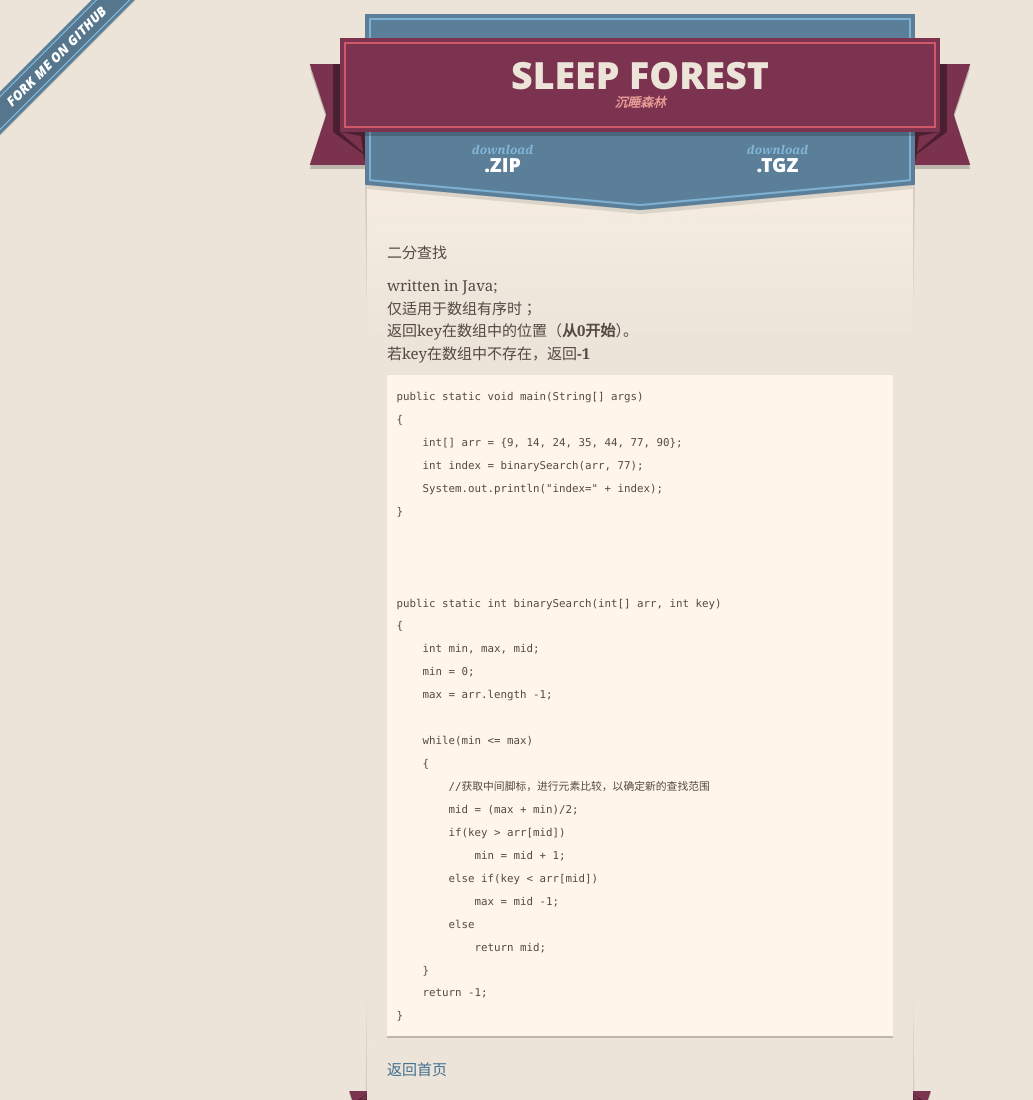
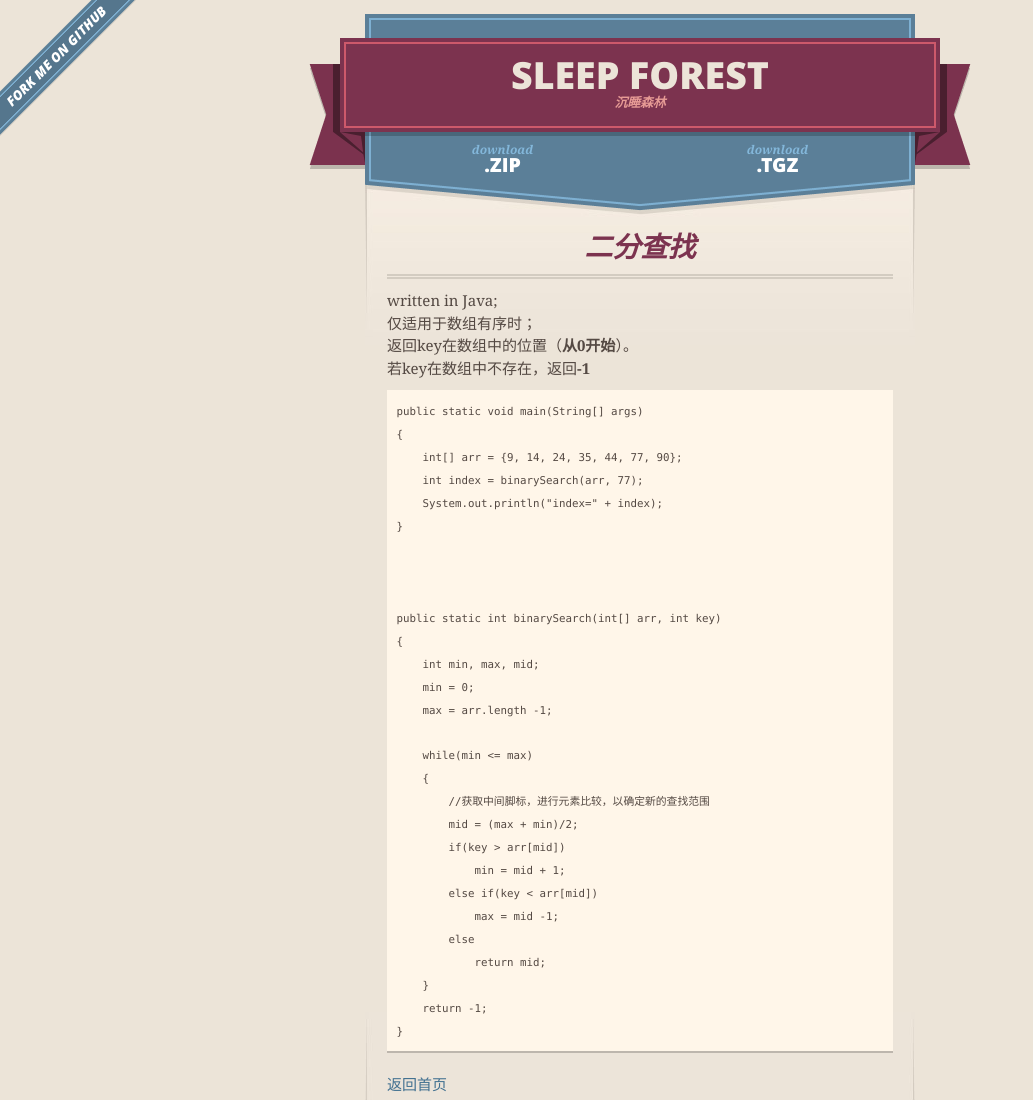
Before and after one commit to Zollee/binarySearch, a plain HTML site: page index.html in a window 1280 px wide. Shown: the top 1100 px of the page, without its empty margins (0-1033 px from the left). Drawn offline with nearby package versions, Linux system fonts and the light colour scheme.

Commit message:
Create gh-pages branch via GitHub

```diff
--- a/index.html
+++ b/index.html
@@ -46,7 +46,8 @@
 
 
       <section id="main_content">
-        <p>二分查找</p>
+        <h2>
+<a name="%E4%BA%8C%E5%88%86%E6%9F%A5%E6%89%BE" class="anchor" href="#%E4%BA%8C%E5%88%86%E6%9F%A5%E6%89%BE"><span class="octicon octicon-link"></span></a>二分查找</h2>
 
 <p>written in Java;<br>
 仅适用于数组有序时；<br>
--- a/params.json
+++ b/params.json
@@ -1 +1 @@
-{"name":"Sleep Forest","tagline":"沉睡森林","body":"二分查找\r\n\r\nwritten in Java;  \r\n仅适用于数组有序时；  \r\n返回key在数组中的位置（**从0开始**）。  \r\n若key在数组中不存在，返回**-1**  \r\n\r\n\r\n\tpublic static void main(String[] args)\r\n\t{\r\n\t\tint[] arr = {9, 14, 24, 35, 44, 77, 90};\r\n\t\tint index = binarySearch(arr, 77);\r\n\t\tSystem.out.println(\"index=\" + index);\r\n\t}\r\n\t\r\n\t\r\n\t\r\n\tpublic static int binarySearch(int[] arr, int key)\r\n\t{\r\n\t\tint min, max, mid;\r\n\t\tmin = 0;\r\n\t\tmax = arr.length -1;\r\n\t\t\r\n\t\twhile(min <= max)\r\n\t\t{\r\n\t\t\t//获取中间脚标，进行元素比较，以确定新的查找范围\r\n\t\t\tmid = (max + min)/2;\r\n\t\t\tif(key > arr[mid])\r\n\t\t\t\tmin = mid + 1;\r\n\t\t\telse if(key < arr[mid])\r\n\t\t\t\tmax = mid -1;\r\n\t\t\telse\r\n\t\t\t\treturn mid;\r\n\t\t}\r\n\t\treturn -1;\r\n\t}  \r\n\r\n[返回首页](http://zollee.github.io/Hi/)","google":"","note":"Don't delete this file! It's used internally to help with page regeneration."}
+{"name":"Sleep Forest","tagline":"沉睡森林","body":"##二分查找\r\n\r\nwritten in Java;  \r\n仅适用于数组有序时；  \r\n返回key在数组中的位置（**从0开始**）。  \r\n若key在数组中不存在，返回**-1**  \r\n\r\n\r\n\tpublic static void main(String[] args)\r\n\t{\r\n\t\tint[] arr = {9, 14, 24, 35, 44, 77, 90};\r\n\t\tint index = binarySearch(arr, 77);\r\n\t\tSystem.out.println(\"index=\" + index);\r\n\t}\r\n\t\r\n\t\r\n\t\r\n\tpublic static int binarySearch(int[] arr, int key)\r\n\t{\r\n\t\tint min, max, mid;\r\n\t\tmin = 0;\r\n\t\tmax = arr.length -1;\r\n\t\t\r\n\t\twhile(min <= max)\r\n\t\t{\r\n\t\t\t//获取中间脚标，进行元素比较，以确定新的查找范围\r\n\t\t\tmid = (max + min)/2;\r\n\t\t\tif(key > arr[mid])\r\n\t\t\t\tmin = mid + 1;\r\n\t\t\telse if(key < arr[mid])\r\n\t\t\t\tmax = mid -1;\r\n\t\t\telse\r\n\t\t\t\treturn mid;\r\n\t\t}\r\n\t\treturn -1;\r\n\t}  \r\n\r\n[返回首页](http://zollee.github.io/Hi/)","google":"","note":"Don't delete this file! It's used internally to help with page regeneration."}
```
